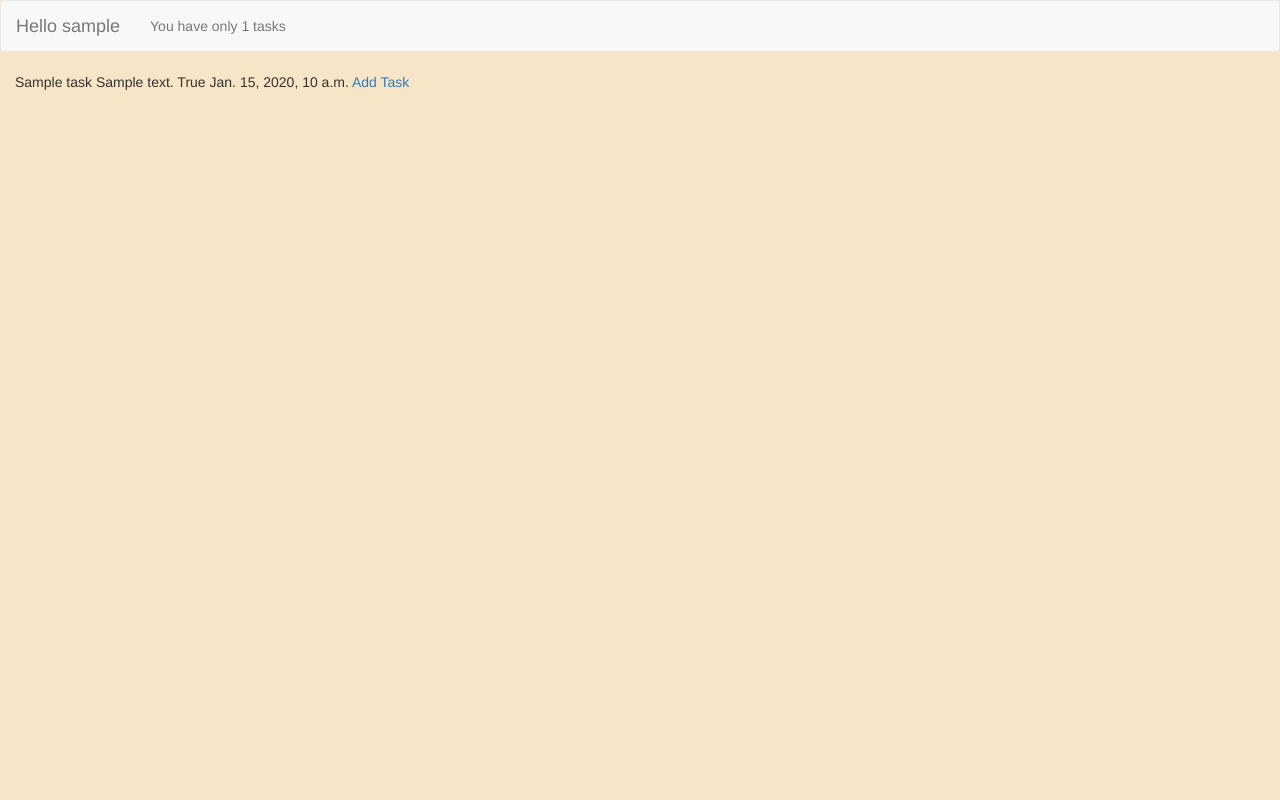
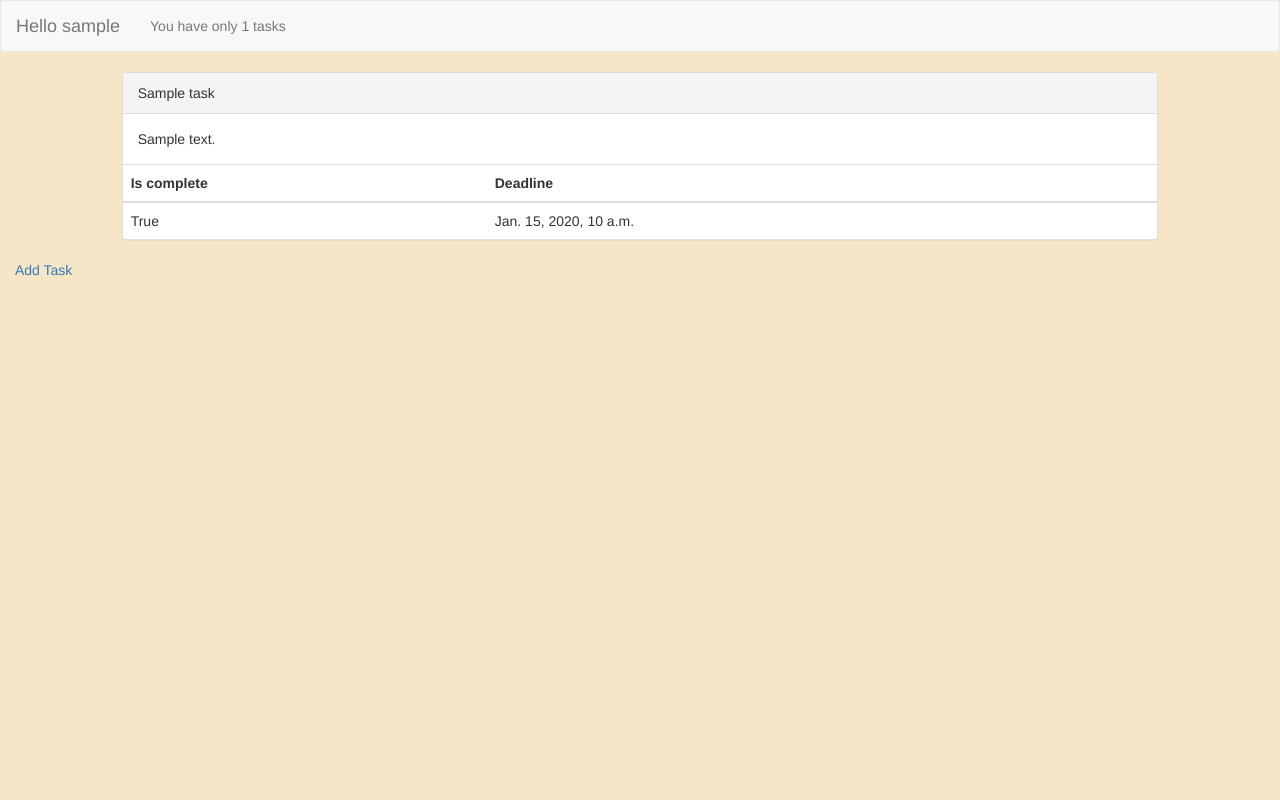
Before and after one commit to dmytrorevak/django-tasks-list-app, a Django app: page / in a window 1280 px wide. Run offline with Django 3.2, Linux system fonts and the light colour scheme; a user stored in the database is signed in; tables that the repository leaves empty hold one stand-in row (values such as "Sample post"); some libraries are stand-ins or nearby versions.

Commit message:
create panel for all user task on user page template

```diff
--- a/tasks_list/templates/user-page.html
+++ b/tasks_list/templates/user-page.html
@@ -14,12 +14,30 @@
             <p class="navbar-text">You have only {{ tasks|length }} tasks</p>
         </nav>
     </div>
-    {% for task in tasks %}
-        {{task.name}}
-        {{task.description}}
-        {{task.is_complete}}
-        {{task.deadline}}
-    {% endfor %}
-
+    <div class="row">
+        <div class="col-sm-10 col-sm-offset-1">
+        {% for task in tasks %}
+            <div class="panel panel-default">
+                <div class="panel-heading">{{task.name}}</div>
+                <div class="panel-body">{{task.description}}</div>
+                <table class="table">
+                    <thead>
+                        <tr>
+                            <th>Is complete</th>
+                            <th>Deadline</th>
+                            <th></th>
+                        </tr>
+                    </thead>
+                    <tbody>
+                        <tr>
+                            <td>{{task.is_complete}}</td>
+                            <td>{{task.deadline}}</td>
+                        </tr>
+                    </tbody>
+                </table>
+            </div>
+        {% endfor %}
+        </div>
+    </div>
     <a href="{% url 'add_task' %}">Add Task</a>
 {% endblock content %}
```
